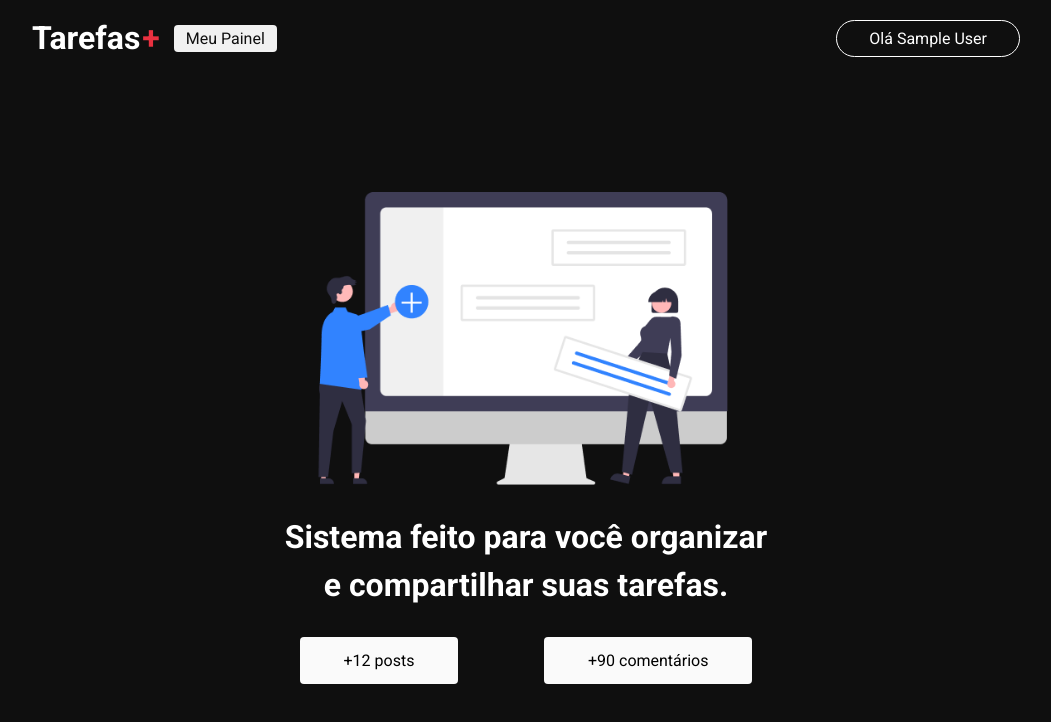
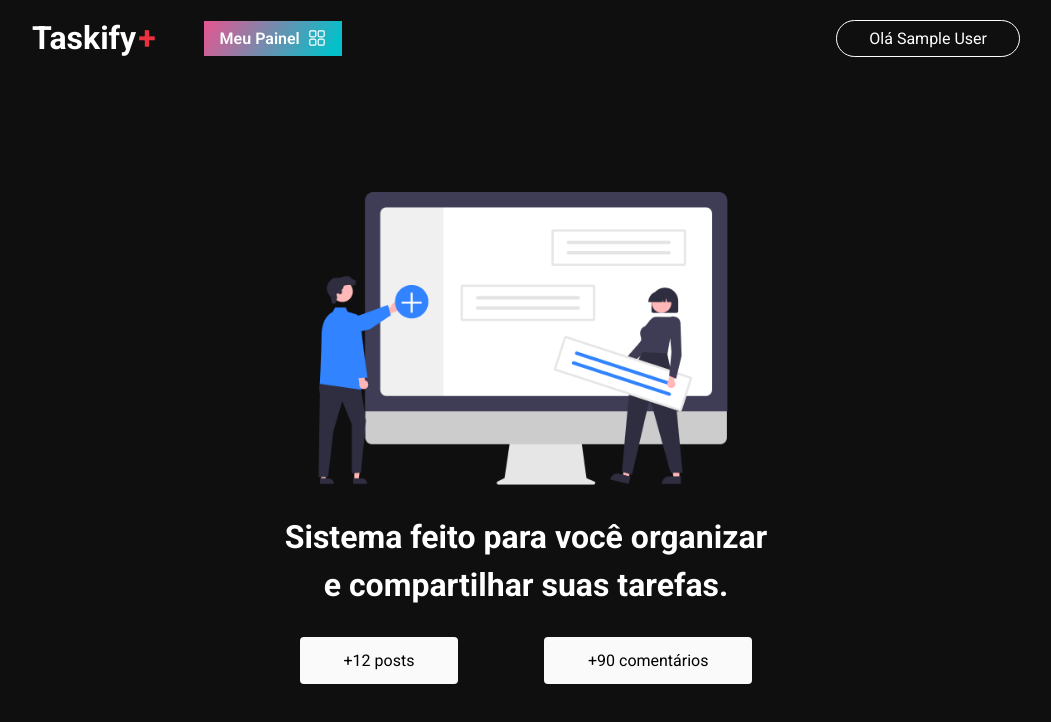
Before and after one commit to jhonatan-oliveiradev/taskify, a Next.js app: page / in a window 1280 px wide. Shown: the top 722 px of the page, without its empty margins (114-1165 px from the left). Built offline with nearby package versions, Linux system fonts and the light colour scheme; no server answers; sample sign-in values are in the browser's storage.

Commit message:
:construction: feat: criando funções para salvar, compartilhar e excluir tarefas

```diff
--- a/src/components/Header/Header.tsx
+++ b/src/components/Header/Header.tsx
@@ -1,6 +1,7 @@
 import { useSession, signIn, signOut } from "next-auth/react";
 import Link from "next/link";
 import styles from "./header.module.css";
+import { RxDashboard } from "react-icons/rx";
 
 export function Header() {
 	const { data: session, status } = useSession();
@@ -11,13 +12,14 @@ export function Header() {
 				<nav className={styles.nav}>
 					<Link href="/" title="Tarefas+ | Organize suas tarefas em equipe">
 						<h1 className={styles.logo}>
-							Tarefas
+							Taskify
 							<span>+</span>
 						</h1>
 					</Link>
 					{session?.user && (
 						<Link href="/dashboard" className={styles.link}>
 							Meu Painel
+							<RxDashboard size={18} />
 						</Link>
 					)}
 				</nav>
--- a/src/components/Header/header.module.css
+++ b/src/components/Header/header.module.css
@@ -54,9 +54,24 @@
 }
 
 .link {
-	background-color: #f1f1f1;
-	color: #0f0f0f;
-	padding: 0.25rem 0.75rem;
-	border-radius: 4px;
-	margin: 0 0.875rem;
+	display: flex;
+	align-items: center;
+	background: linear-gradient(120deg, #e75590, #00c2cb, #e75590);
+	background-size: 200%;
+	color: #fff;
+	font-size: 1rem;
+	font-weight: 600;
+	padding: 0.5rem 1rem;
+	margin-left: 3rem;
+	cursor: pointer;
+	transition: all 0.5s ease-in-out;
 }
+
+.link:hover {
+	background-position: right;
+}
+
+.link svg {
+	align-items: center;
+	margin-left: 0.5rem;
+}
```
Also changed, not shown: src/pages/dashboard/index.tsx (+92 -10 lines).
